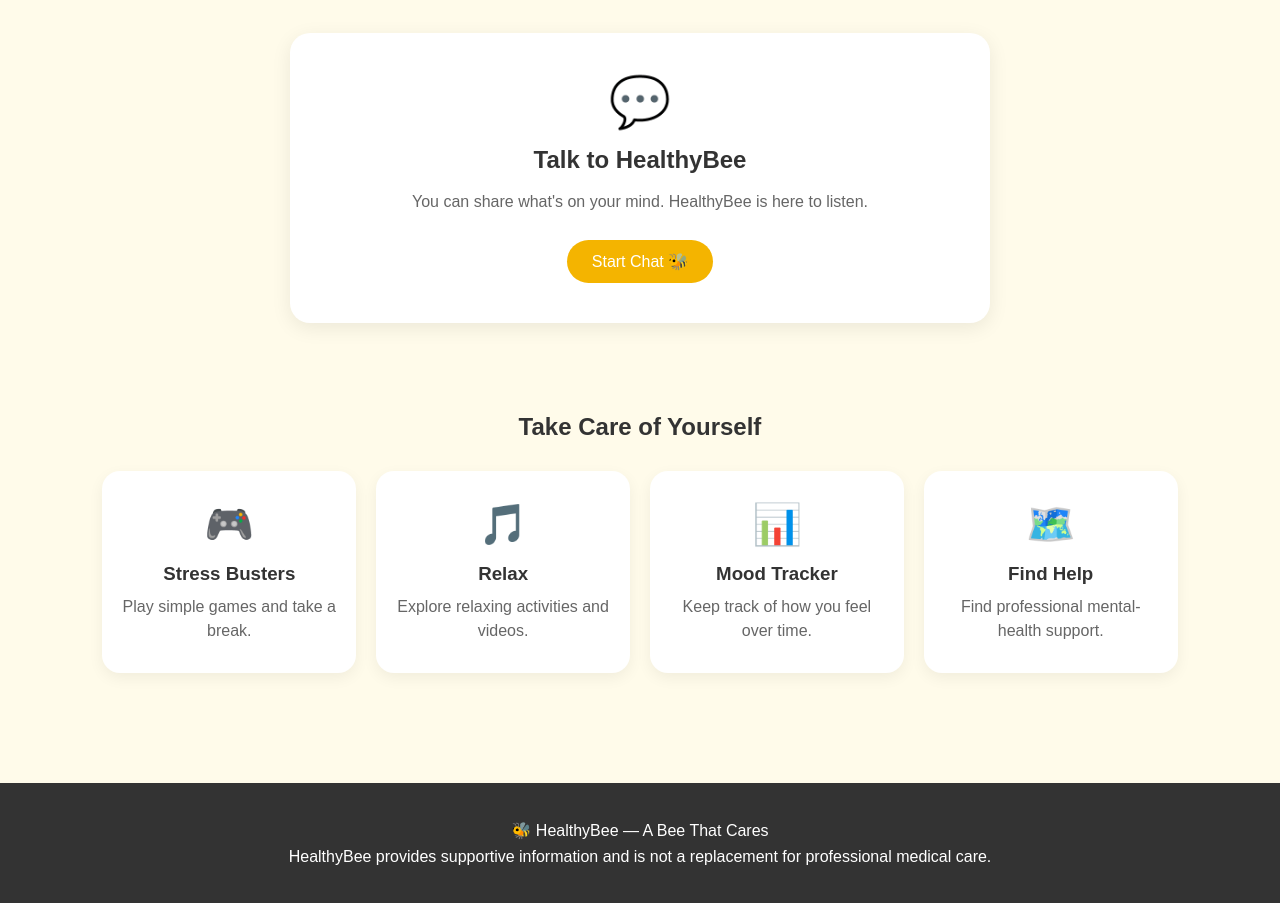
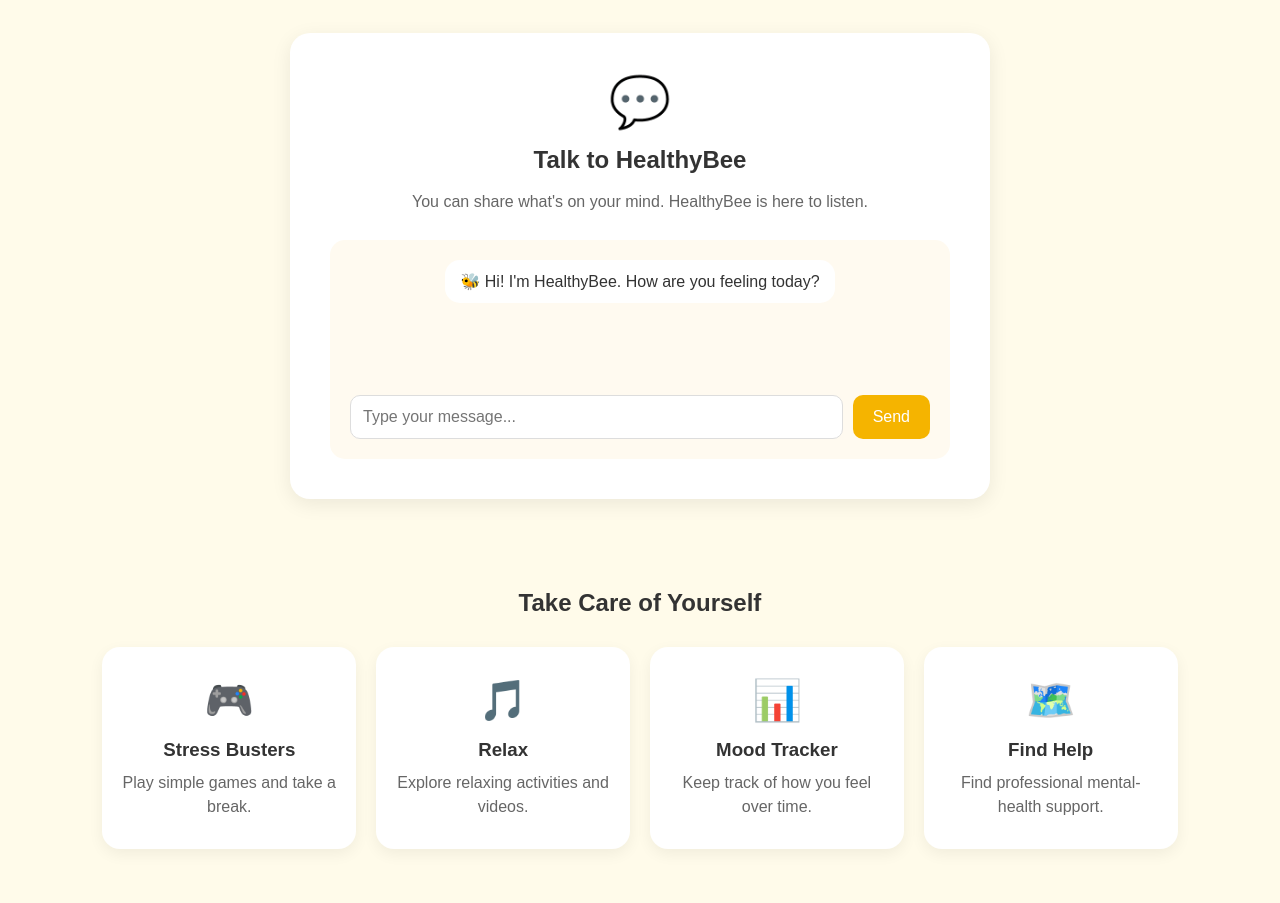
Before and after one commit to nikitasingh0710/HealthyBeee, a Django app: page / in a window 1280 px wide. Shown: the part 801-1704 px from the top of the page. Run offline with Django 5.2, Linux system fonts and the light colour scheme; data that the repository does not hold is empty.

Commit message:
git commit -m "Add HealthyBee chatbot"

```diff
--- a/core/static/core/css/style.css
+++ b/core/static/core/css/style.css
@@ -280,3 +280,54 @@ footer p {
 .mood-history small {
     color: #777;
 }
+/* Chat Box */
+
+.chat-box {
+    margin-top: 25px;
+    padding: 20px;
+    background: #fffaf0;
+    border-radius: 15px;
+}
+
+.chat-messages {
+    min-height: 120px;
+    max-height: 250px;
+    overflow-y: auto;
+    margin-bottom: 15px;
+}
+
+.bee-message {
+    display: inline-block;
+    padding: 12px 15px;
+    background: white;
+    border-radius: 15px;
+    margin-bottom: 10px;
+    text-align: left;
+}
+
+.chat-input-area {
+    display: flex;
+    gap: 10px;
+}
+
+#chatInput {
+    flex: 1;
+    padding: 12px;
+    border: 1px solid #ddd;
+    border-radius: 10px;
+    font-size: 16px;
+}
+
+#sendChatButton {
+    padding: 12px 20px;
+    border: none;
+    border-radius: 10px;
+    background: #f5b400;
+    color: white;
+    font-size: 16px;
+    cursor: pointer;
+}
+
+#sendChatButton:hover {
+    background: #e0a300;
+}
--- a/core/static/core/js/script.js
+++ b/core/static/core/js/script.js
@@ -1,12 +1,22 @@
 let selectedMood = null;
+
+
+/* =========================
+   Elements
+========================= */
 
 const moodButtons = document.querySelectorAll(".mood-button");
 const saveMoodButton = document.getElementById("saveMoodButton");
 const moodMessage = document.getElementById("moodMessage");
-const chatButton = document.getElementById("chatButton");
+
+const chatInput = document.getElementById("chatInput");
+const sendChatButton = document.getElementById("sendChatButton");
+const chatMessages = document.getElementById("chatMessages");
 
 
-/* Select Mood */
+/* =========================
+   Select Mood
+========================= */
 
 moodButtons.forEach(function(button) {
 
@@ -25,7 +35,9 @@ moodButtons.forEach(function(button) {
 });
 
 
-/* Get CSRF Token */
+/* =========================
+   Get CSRF Token
+========================= */
 
 function getCookie(name) {
 
@@ -54,13 +66,18 @@ function getCookie(name) {
 }
 
 
-/* Save Mood */
+/* =========================
+   Save Mood
+========================= */
+
+if (saveMoodButton) {
 
     saveMoodButton.addEventListener("click", function() {
 
         if (selectedMood === null) {
 
-        moodMessage.textContent = "Please select your mood first.";
+            moodMessage.textContent =
+                "Please select your mood first.";
 
             return;
         }
@@ -110,14 +127,136 @@ saveMoodButton.addEventListener("click", function() {
 
     });
 
+}
 
-/* Chat Button */
 
-chatButton.addEventListener("click", function() {
+/* =========================
+   HealthyBee Chat
+========================= */
 
-    alert(
-        "Hi! I'm HealthyBee 🐝\n\n" +
-        "The real chatbot is coming soon!"
+function sendChatMessage() {
+
+    const message = chatInput.value.trim();
+
+    if (message === "") {
+        return;
+    }
+
+
+    /* User message */
+
+    const userMessage = document.createElement("div");
+
+    userMessage.className = "user-message";
+
+    userMessage.textContent =
+        "You: " + message;
+
+    chatMessages.appendChild(userMessage);
+
+
+    /* HealthyBee reply */
+
+    const beeReply = document.createElement("div");
+
+    beeReply.className = "bee-message";
+
+    const lowerMessage = message.toLowerCase();
+
+
+    if (
+        lowerMessage.includes("hello") ||
+        lowerMessage.includes("hi")
+    ) {
+
+        beeReply.textContent =
+            "🐝 Hello! I'm happy to chat with you.";
+
+    }
+
+    else if (lowerMessage.includes("happy")) {
+
+        beeReply.textContent =
+            "🐝 That's lovely to hear! Keep enjoying your day.";
+
+    }
+
+    else if (
+        lowerMessage.includes("sad") ||
+        lowerMessage.includes("upset")
+    ) {
+
+        beeReply.textContent =
+            "🐝 I'm sorry you're having a difficult moment. You can talk about what's bothering you.";
+
+    }
+
+    else if (
+        lowerMessage.includes("stress") ||
+        lowerMessage.includes("stressed")
+    ) {
+
+        beeReply.textContent =
+            "🐝 Take a small pause and breathe slowly. I'm here to listen.";
+
+    }
+
+    else if (lowerMessage.includes("thank")) {
+
+        beeReply.textContent =
+            "🐝 You're welcome! I'm always happy to listen.";
+
+    }
+
+    else {
+
+        beeReply.textContent =
+            "🐝 Thanks for sharing that with me. Tell me more if you'd like.";
+
+    }
+
+
+    chatMessages.appendChild(beeReply);
+
+
+    /* Clear input */
+
+    chatInput.value = "";
+
+    chatInput.focus();
+
+
+    /* Scroll down */
+
+    chatMessages.scrollTop =
+        chatMessages.scrollHeight;
+
+}
+
+
+/* =========================
+   Chat Events
+========================= */
+
+if (sendChatButton && chatInput && chatMessages) {
+
+    sendChatButton.addEventListener(
+        "click",
+        sendChatMessage
     );
 
-});
+
+    chatInput.addEventListener(
+        "keydown",
+        function(event) {
+
+            if (event.key === "Enter") {
+
+                sendChatMessage();
+
+            }
+
+        }
+    );
+
+}
--- a/core/templates/index.html
+++ b/core/templates/index.html
@@ -122,6 +122,8 @@
 
         <!-- Chat Section -->
 
+        <!-- Chat Section -->
+
 <section class="chat-card">
 
     <div class="card-icon">
@@ -135,13 +137,33 @@
         HealthyBee is here to listen.
     </p>
 
-            <button id="chatButton">
-                Start Chat 🐝
+    <div class="chat-box">
+
+        <div id="chatMessages" class="chat-messages">
+
+            <div class="bee-message">
+                🐝 Hi! I'm HealthyBee. How are you feeling today?
+            </div>
+
+        </div>
+
+        <div class="chat-input-area">
+
+            <input
+                type="text"
+                id="chatInput"
+                placeholder="Type your message..."
+            >
+
+            <button id="sendChatButton">
+                Send
             </button>
 
+        </div>
+
+    </div>
+
 </section>
-
-
         <!-- Feature Section -->
 
         <section class="features">
```
Lines whose indentation alone changed are shown as unchanged.
